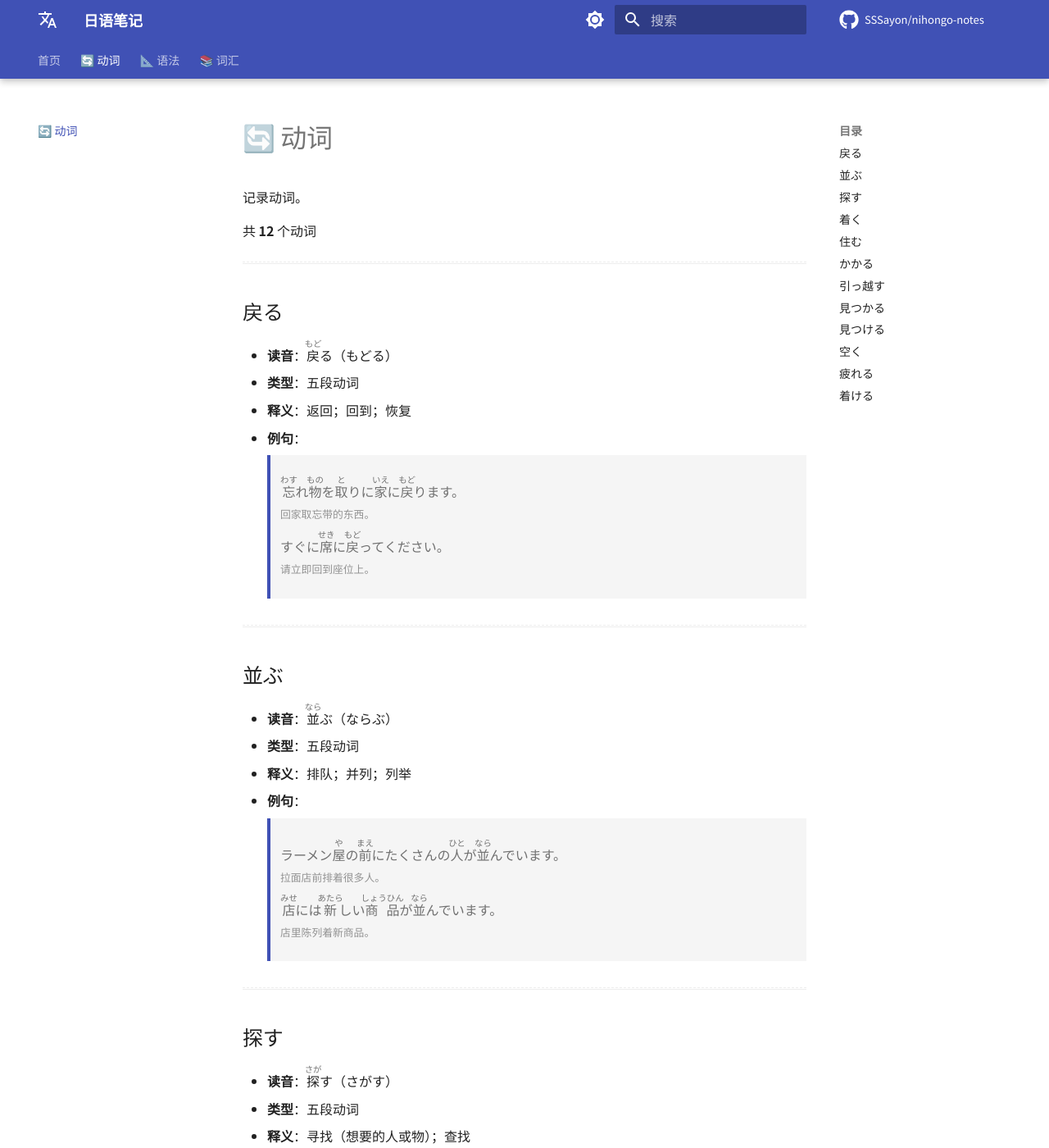
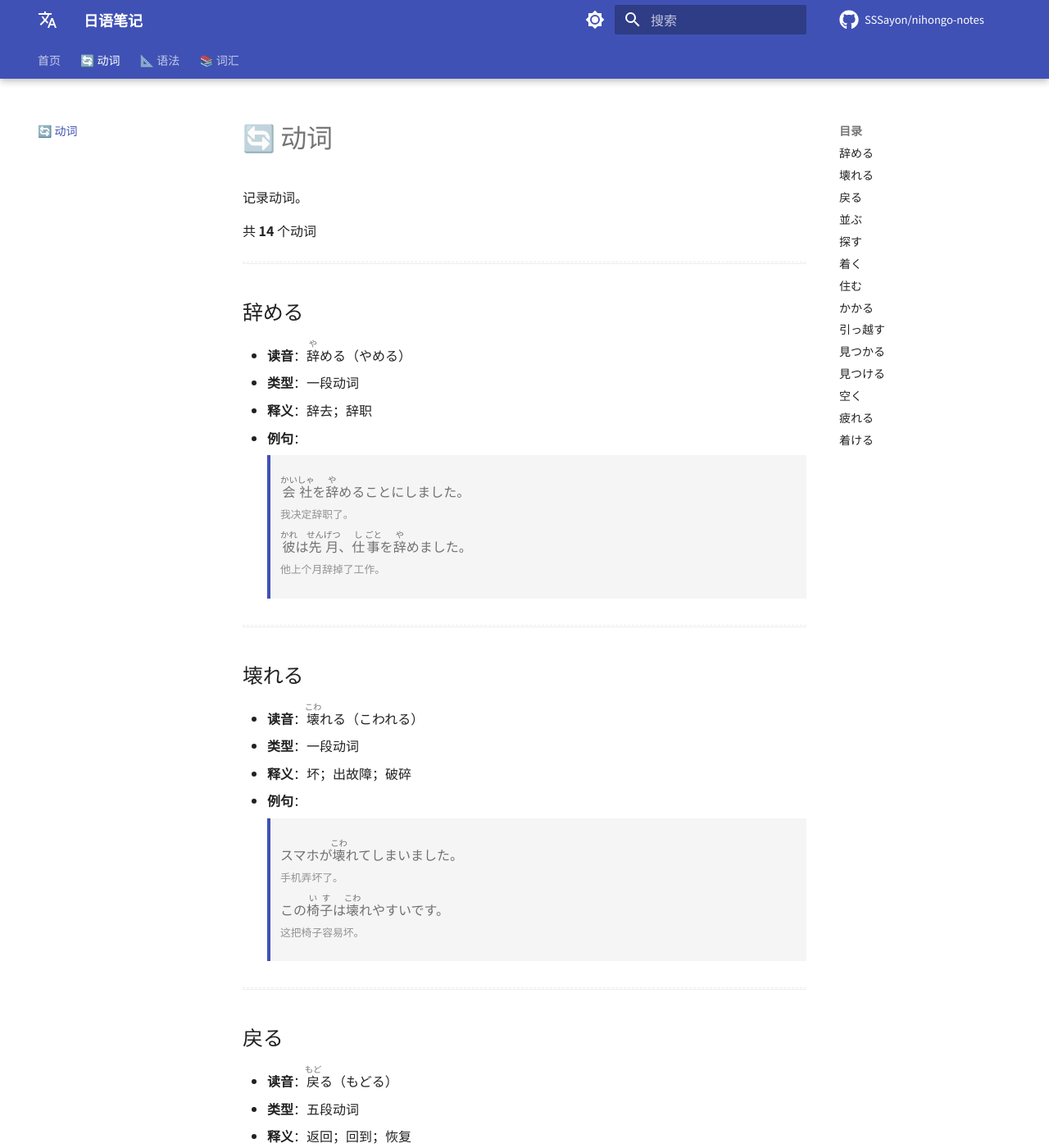
Before and after one commit to SSSayon/nihongo-notes, an MkDocs documentation site: the page built from docs/verbs.md, in a window 1280 px wide and 1400 px high. Shown: the whole window at 82% size. Built offline with MkDocs 1.6.1 and Material for MkDocs 9.7.7, drawn with Linux system fonts in a browser that asks for light colours; comment, search, counter and statistics services are not loaded.

Commit message:
chore: update site content

```diff
--- a/docs/verbs.md
+++ b/docs/verbs.md
@@ -2,7 +2,47 @@
 
 记录动词。
 
-共 **12** 个动词
+共 **14** 个动词
+
+---
+
+## 辞める
+
+- **读音**：<ruby>辞<rt>や</rt></ruby>める（やめる）
+- **类型**：一段动词
+- **释义**：辞去；辞职
+
+- **例句**：
+
+    > <div class="example-box">
+    > <ruby>会<rt>かい</rt></ruby><ruby>社<rt>しゃ</rt></ruby>を<ruby>辞<rt>や</rt></ruby>めることにしました。
+    > <br><small>我决定辞职了。</small>
+    > </div>
+
+    > <div class="example-box">
+    > <ruby>彼<rt>かれ</rt></ruby>は<ruby>先<rt>せん</rt></ruby><ruby>月<rt>げつ</rt></ruby>、<ruby>仕<rt>し</rt></ruby><ruby>事<rt>ごと</rt></ruby>を<ruby>辞<rt>や</rt></ruby>めました。
+    > <br><small>他上个月辞掉了工作。</small>
+    > </div>
+
+---
+
+## 壊れる
+
+- **读音**：<ruby>壊<rt>こわ</rt></ruby>れる（こわれる）
+- **类型**：一段动词
+- **释义**：坏；出故障；破碎
+
+- **例句**：
+
+    > <div class="example-box">
+    > スマホが<ruby>壊<rt>こわ</rt></ruby>れてしまいました。
+    > <br><small>手机弄坏了。</small>
+    > </div>
+
+    > <div class="example-box">
+    > この<ruby>椅<rt>い</rt></ruby><ruby>子<rt>す</rt></ruby>は<ruby>壊<rt>こわ</rt></ruby>れやすいです。
+    > <br><small>这把椅子容易坏。</small>
+    > </div>
 
 ---
 
```
Also changed, not shown: docs/grammar.md (+36 -2 lines), docs/index.md (+5 -5 lines), docs/vocabulary.md (+26 -1 lines), 3 other files.
